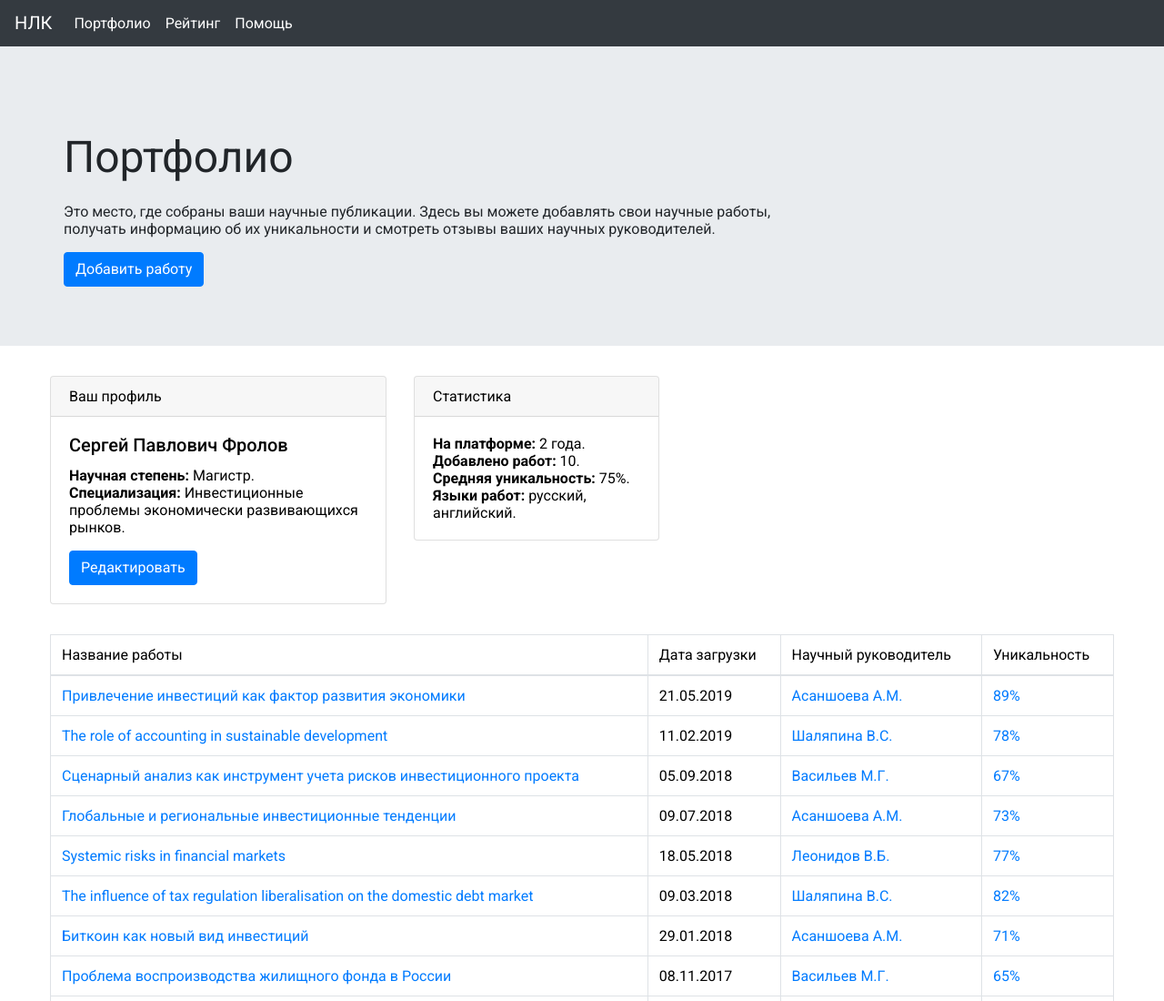
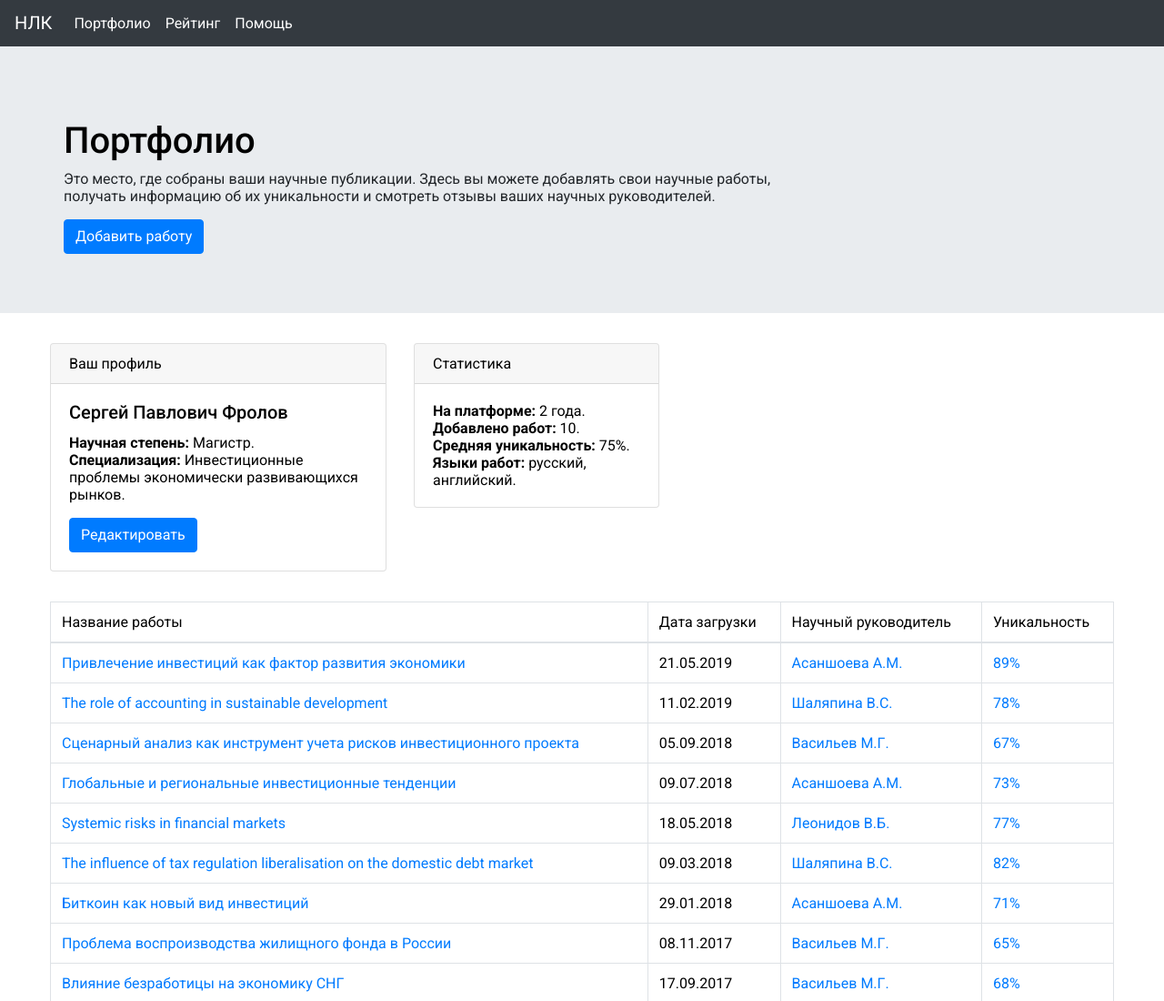
Before and after one commit to LiaSav/project4, a plain HTML site: page index.html in a window 1280 px wide. Shown: the top 1100 px of the page at 91% size. Drawn offline with Linux system fonts and the light colour scheme.

Commit message:
Update index.html

```diff
--- a/index.html
+++ b/index.html
@@ -51,7 +51,7 @@
         <div class="row">
           <div class="col col-md-11 col-lg-8">
             <section>
-              <h2>Портфолио</h2>
+              <h1>Портфолио</h1>
               <p>
                 Это место, где собраны ваши научные публикации. Здесь вы можете
                 добавлять свои научные работы, получать информацию об их
@@ -75,7 +75,7 @@
                   Ваш профиль
                 </div>
                 <div class="card-body">
-                  <h5 class="card-title">Сергей Павлович Фролов</h5>
+                  <h2 class="card-title">Сергей Павлович Фролов</h2>
                   <p class="card-text">
                     <b>Научная степень:</b> Магистр.<br />
                     <b>Специализация:</b> Инвестиционные проблемы экономически
```
